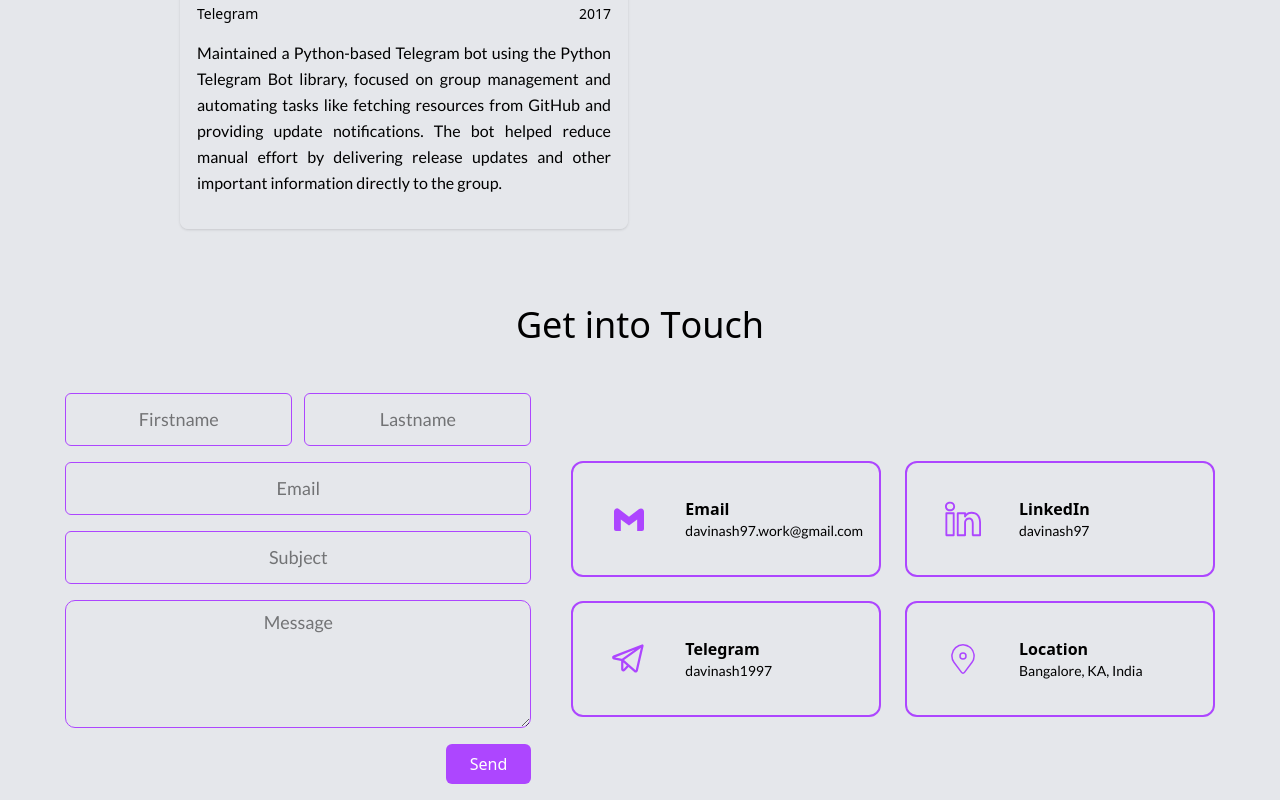
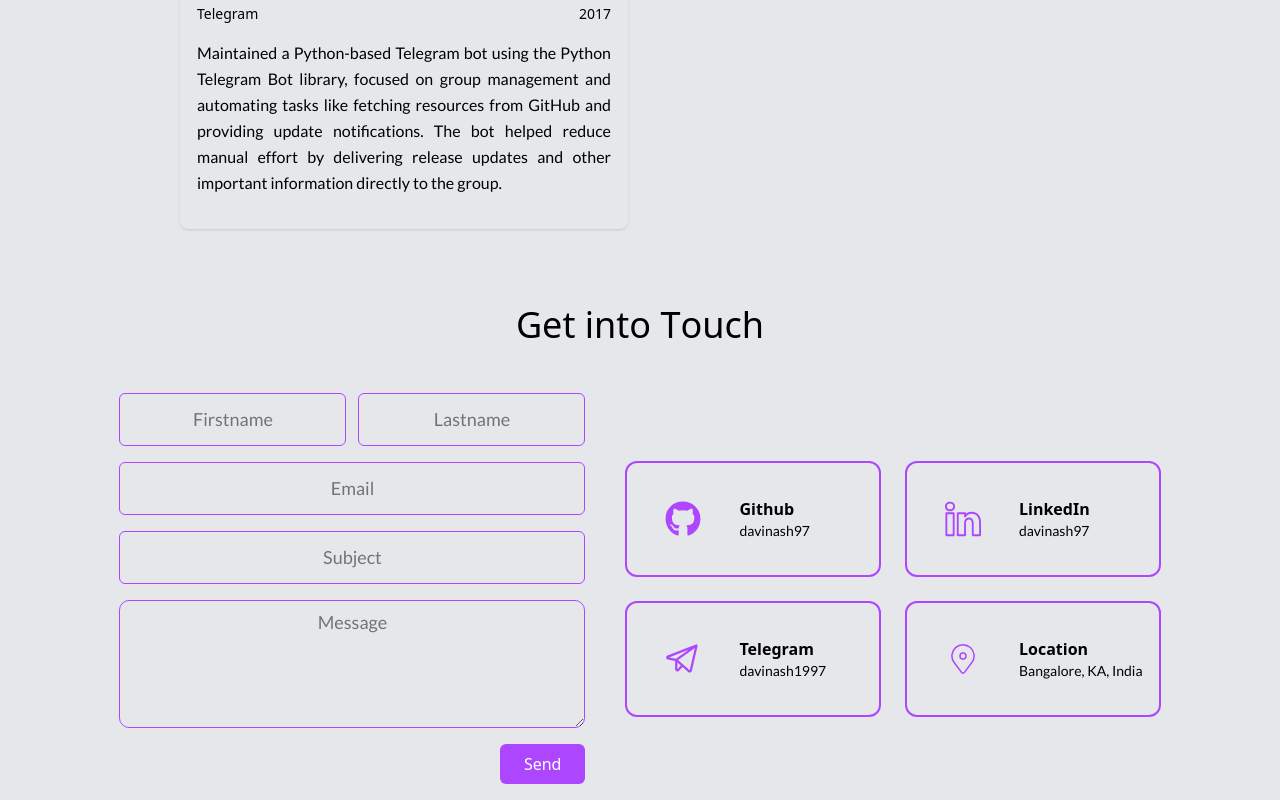
Before and after one commit to davinash97/portfolio, a Next.js app: page / in a window 1280 px wide. Shown: the part 5821-6621 px from the top of the page. Built offline with nearby package versions, Linux system fonts and the light colour scheme.

Commit message:
Build Fix - Replace Mail Button with Github

```diff
--- a/src/app/page/contact/Contact.tsx
+++ b/src/app/page/contact/Contact.tsx
@@ -9,13 +9,12 @@ import { CiLocationOn } from "react-icons/ci";
 import AnimatedSection from "@/app/components/AnimatedSection";
 import { PiTelegramLogo } from "react-icons/pi";
 import { SlSocialLinkedin } from "react-icons/sl";
-import { BiLogoGmail } from "react-icons/bi";
+import { FaGithub } from "react-icons/fa6";
 
 const lato = Lato({ weight: "400", subsets: ["latin"] });
 
 export default function Contact() {
 	const title = "Get into Touch";
-	const EMAIL = "davinash97.work@gmail.com";
 	const [loading, setLoading] = useState(false);
 	const handleSubmit = async (e: React.FormEvent<HTMLFormElement>) => {
 		e.preventDefault();
@@ -73,14 +72,24 @@ export default function Contact() {
 						whileInView={{ opacity: 1, x: 0 }}
 						viewport={{ amount: 0.3 }}
 						transition={{ duration: 0.8, ease: "easeOut" }}>
-						<a
+						{/* <a
 							href={`mailto:${EMAIL}`}
 							target="_blank"
 							rel="noopener noreferrer">
 							<ContactCard
 								title="Email"
 								image={BiLogoGmail}
-								content={`${EMAIL}`}
+								content={process.env.MY_EMAIL}
+							/>
+						</a> */}
+						<a
+							href="https://github.com/davinash97"
+							target="_blank"
+							rel="noopener noreferrer">
+							<ContactCard
+								title="Github"
+								image={FaGithub}
+								content="davinash97"
 							/>
 						</a>
 						<a
```
